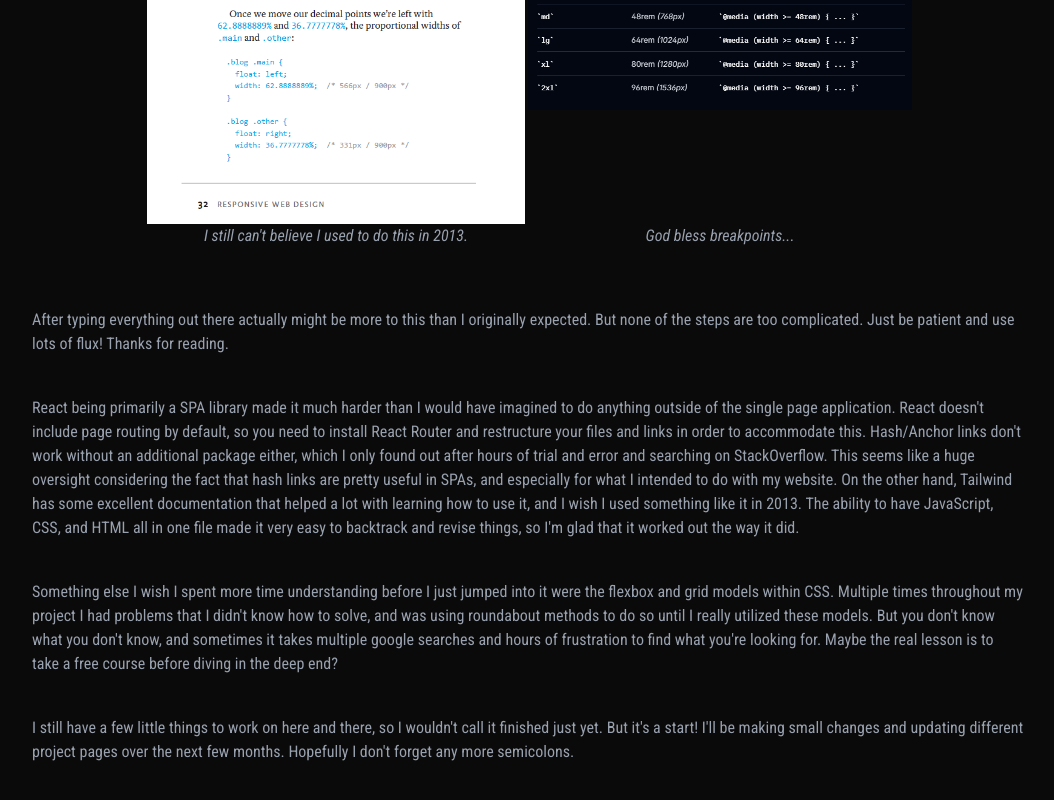
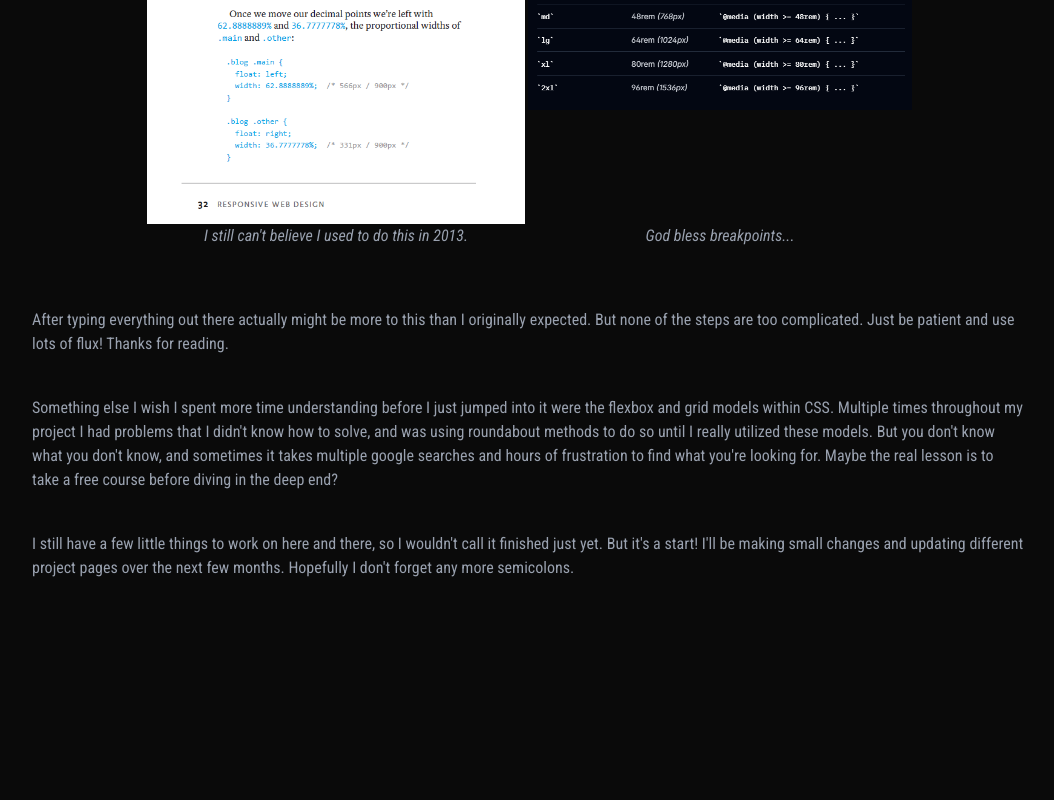
Before and after one commit to danielnavas/website, a React (Vite) app: page /website/batteryfix in a window 1280 px wide. Shown: the part 2731-3531 px from the top of the page, without its empty margins (112-1166 px from the left). After the commit the page ends 3491 px from the top, so only its background shows below. Built offline with nearby package versions, Linux system fonts and the light colour scheme.

Commit message:
updated battery page

```diff
--- a/src/pages/BatteryFix/index.jsx
+++ b/src/pages/BatteryFix/index.jsx
@@ -55,7 +55,7 @@ export const BatteryFix = () => {
             <p class="pb-10">
             Just for fun I decided to check the charge on some of these to see if they still had any juice in them. All the 2nd gen games were out, but surprisingly all
             the first gen games had a ton of life left! The minimum voltage required for the SRAM to retain save data is around 2 volts, and every 1st gen game had 3.1-3.2 volts
-            left. I don't know how much play these games had, but 1st gen games drain battery a lot faster since they only use the battery when saving. 2nd gen games use the
+            left. I don't know how much play these games had, but 1st gen games drain battery a lot more slowly since they only use the battery when saving. 2nd gen games use the
             battery for the real-time clock system as well, and that's constantly running whenever your game is on.
             </p>
 
@@ -106,15 +106,6 @@ export const BatteryFix = () => {
             and use lots of flux! Thanks for reading.
             </p>
 
-            <p class="pb-10">
-            React being primarily a SPA library made it much harder than I would have imagined to do anything outside of the single page application.
-             React doesn't include page routing by default, so you need to install React Router and restructure your files and links in order to accommodate this.
-             Hash/Anchor links don't work without an additional package either, which I only found out after hours of trial and error and searching on
-             StackOverflow. This seems like a huge oversight considering the fact that hash links are pretty useful in SPAs, and especially for what I
-             intended to do with my website. On the other hand, Tailwind has some excellent documentation that helped a lot with learning how to use it, and I wish
-             I used something like it in 2013. The ability to have JavaScript, CSS, and HTML all in one file made it very easy to backtrack and revise
-              things, so I'm glad that it worked out the way it did.
-            </p>
 
             <p class="pb-10">
             Something else I wish I spent more time understanding before I just jumped into it were the flexbox and grid models within CSS.
```
